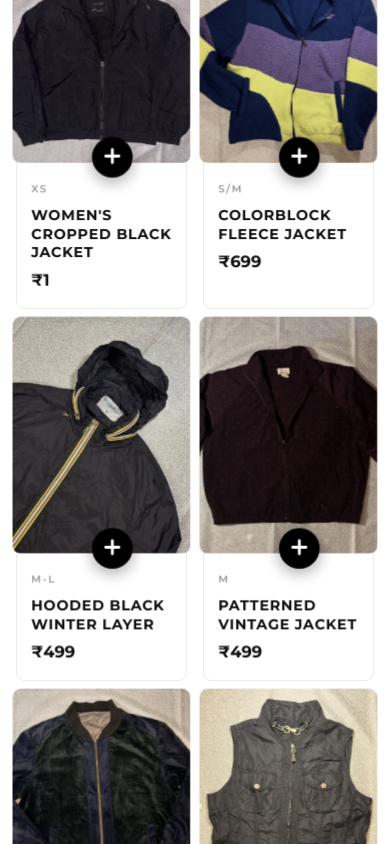
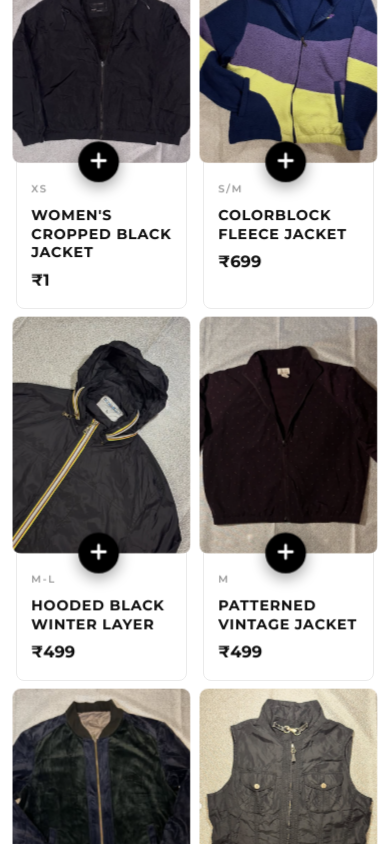
Before and after one commit to Yuvankarthic/Ware-house-Thriftzz-_-Yuvan, a React (Vite) app: page / in a window 390 px wide. Shown: the part 1220-2064 px from the top of the page. Built offline with nearby package versions, Linux system fonts and the light colour scheme.

Commit message:
style: move mobile plus button further left and down

```diff
--- a/src/styles/ProductCard.css
+++ b/src/styles/ProductCard.css
@@ -62,24 +62,23 @@
     /* Slightly more rounded for the 'pop' image */
 }
 
-/* 📱 Mobile Plus Button — Positioned specifically at bottom-center-left */
+/* 📱 Mobile Plus Button — Positioned specifically at bottom-left-middle */
 .mobile-plus-btn {
     display: none;
     /* Hidden by default (Desktop) */
     position: absolute;
-    bottom: -10px;
-    /* Bit more down */
-    left: 45%;
-    /* Slightly more to the left */
+    bottom: -14px;
+    /* Even more down */
+    left: 38%;
+    /* Even more left */
     transform: translateX(-50%);
     width: 36px;
-    /* Slightly smaller/unique */
     height: 36px;
     background-color: #000;
     color: #fff;
     border: none;
     border-radius: 50%;
-    box-shadow: 0 4px 14px rgba(0, 0, 0, 0.35);
+    box-shadow: 0 4px 14px rgba(0, 0, 0, 0.4);
     z-index: 10;
     align-items: center;
     justify-content: center;
```
